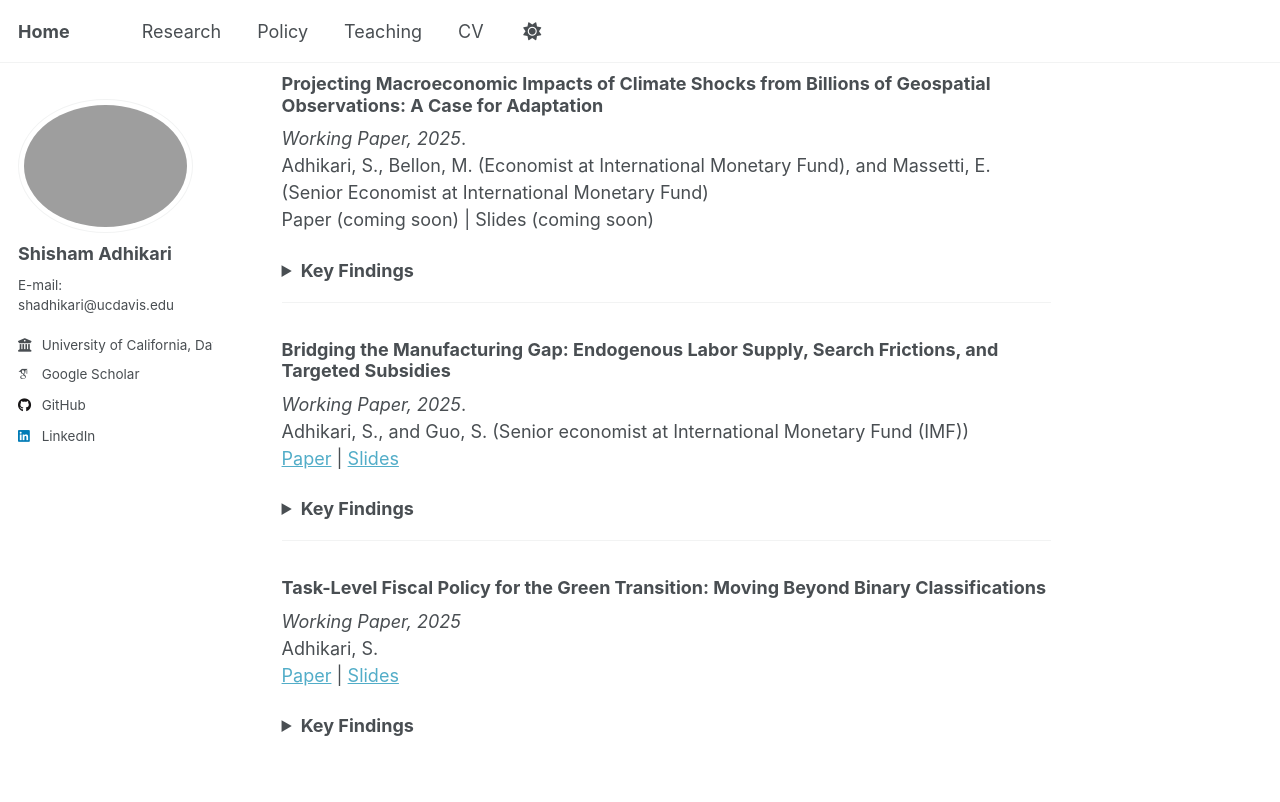
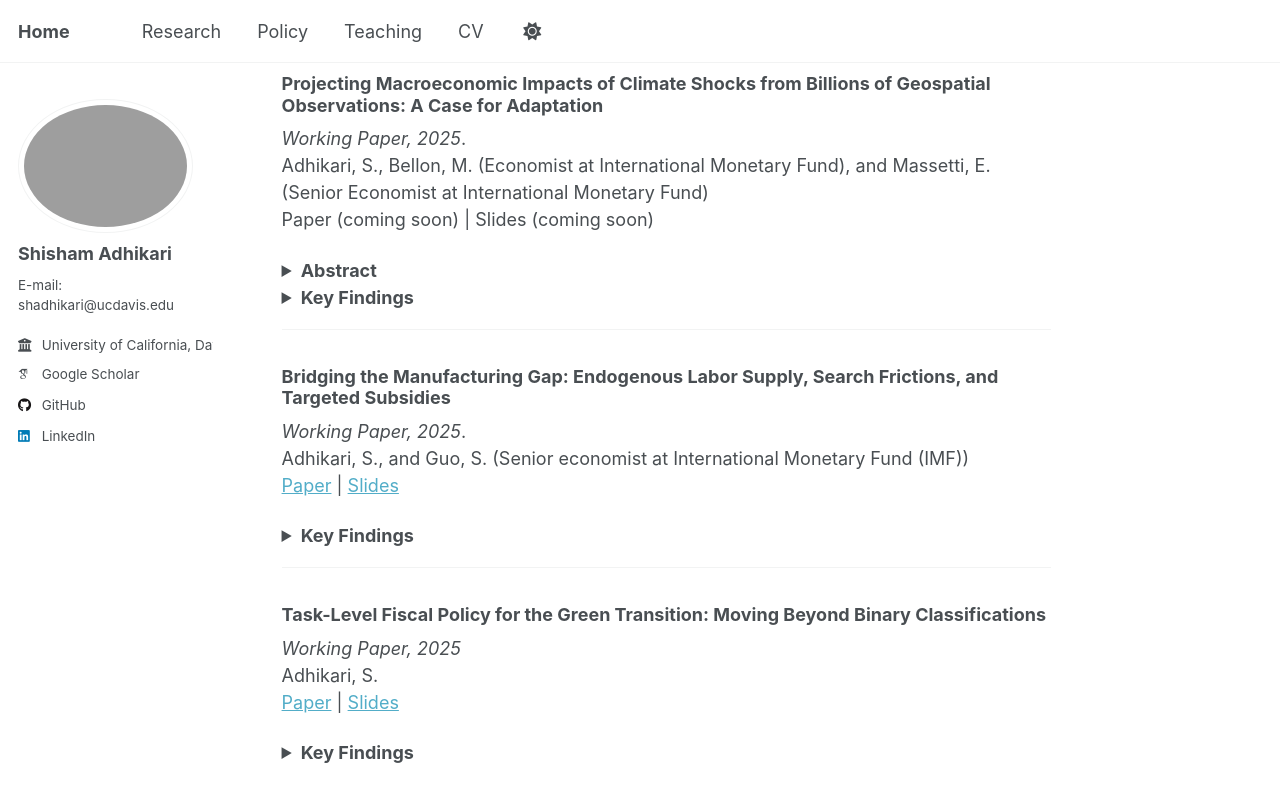
Before and after one commit to adhikars11/shadhikari, a Jekyll site: the page built from _pages/research.md, in a window 1280 px wide and 900 px high, scrolled down 681 px. Shown: the top 802 px of the window. Built offline with Jekyll 4.4.1, drawn with Linux system fonts in a browser that asks for light colours; some web fonts are replaced.

Commit message:
Add abstract for climate shocks research paper

```diff
--- a/_pages/research.md
+++ b/_pages/research.md
@@ -40,11 +40,19 @@ Adhikari, S.
 *Working Paper, 2025*.
 Adhikari, S., Bellon, M. (Economist at International Monetary Fund), and Massetti, E. (Senior Economist at International Monetary Fund)
 Paper (coming soon) | Slides (coming soon)
+
+<details><summary><strong>Abstract</strong></summary>
+<p>
+A large empirical literature has linked weather shocks to GDP to estimate future losses from climate change and has obtained a wide range of results. We develop a framework that nests past approaches, distinguishing between modelling assumptions about how changes in climate variables translate into GDP impacts. We show how four prominent model choices in the literature are related to different assumptions about the persistence of impacts and adaptation. We follow recent developments and apply our framework to extreme weather shocks, including extreme heat and harsh droughts, using high-resolution climate projections to obtain long-term GDP impacts. We compare results under the four different modelling assumptions and show that they play an outsized role in determining the size of impacts. Finally, we quantify the role of different sources of uncertainty. The goal is to provide a structured method that can be used for policy-relevant macro-fiscal projections and frameworks.
+</p>
+</details>
+
 <details><summary><strong>Key Findings</strong></summary>
 <ul>
   Coming soon!
 </ul>
 </details>
+
 
 ---
 
```
